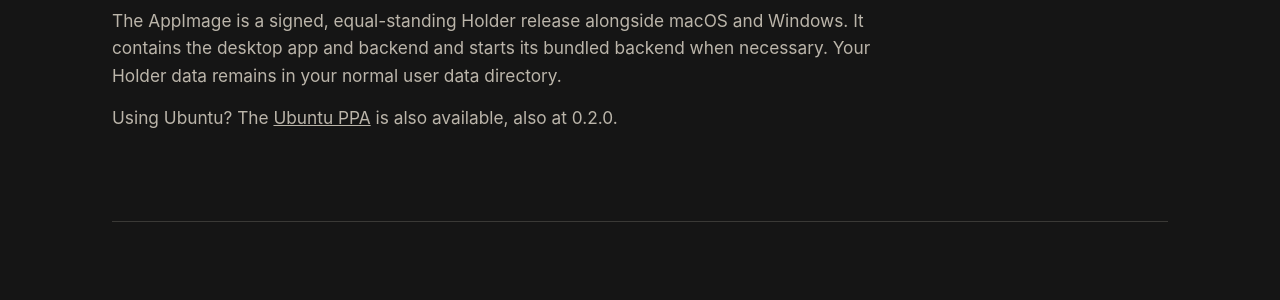
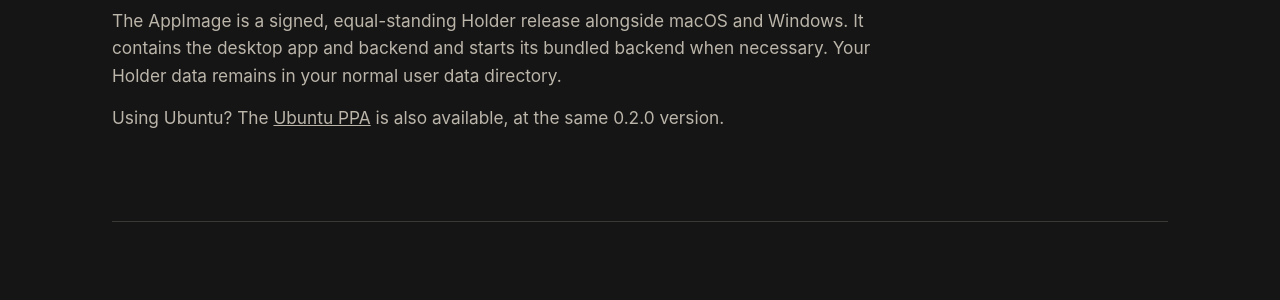
Before and after one commit to HolderTeam/holder-website, a Jekyll site: the page built from linux.md, in a window 1280 px wide and 900 px high, scrolled down 724 px. Shown: the part 153-453 px from the top of the window. Built offline with Jekyll 4.4.1, drawn with Linux system fonts in a browser that asks for light colours.

Commit message:
Fix awkward duplicate 'also' in Linux page Ubuntu note

```diff
--- a/linux.md
+++ b/linux.md
@@ -31,7 +31,7 @@ sha256sum -c Holder-0.2.0-SHA256SUMS
       app and backend and starts its bundled backend when necessary. Your Holder data remains in your normal user
       data directory.
     </p>
-    <p>Using Ubuntu? The <a href="{{ '/ubuntu/' | relative_url }}">Ubuntu PPA</a> is also available, also at 0.2.0.</p>
+    <p>Using Ubuntu? The <a href="{{ '/ubuntu/' | relative_url }}">Ubuntu PPA</a> is also available, at the same 0.2.0 version.</p>
   </div>
 </section>
 
```
